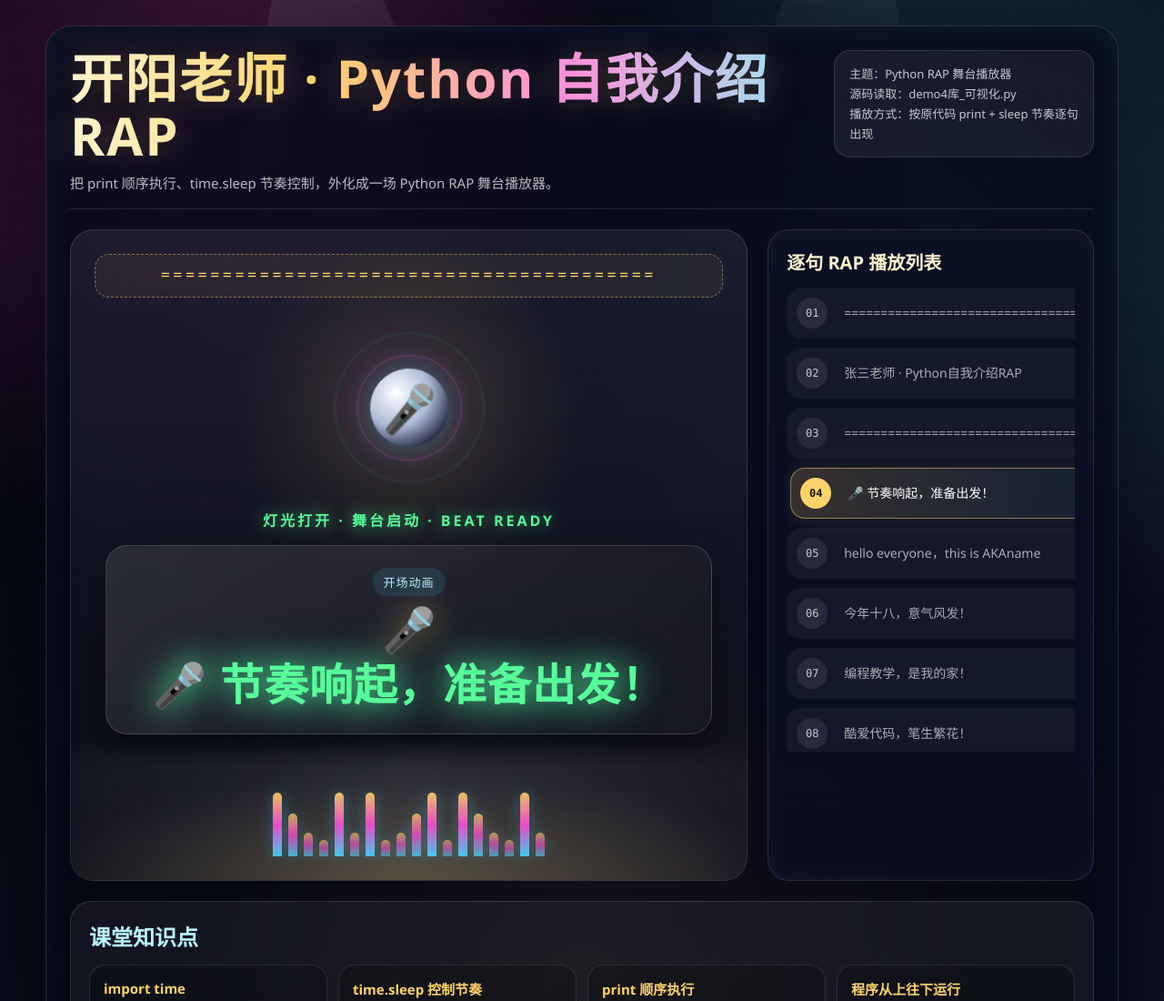
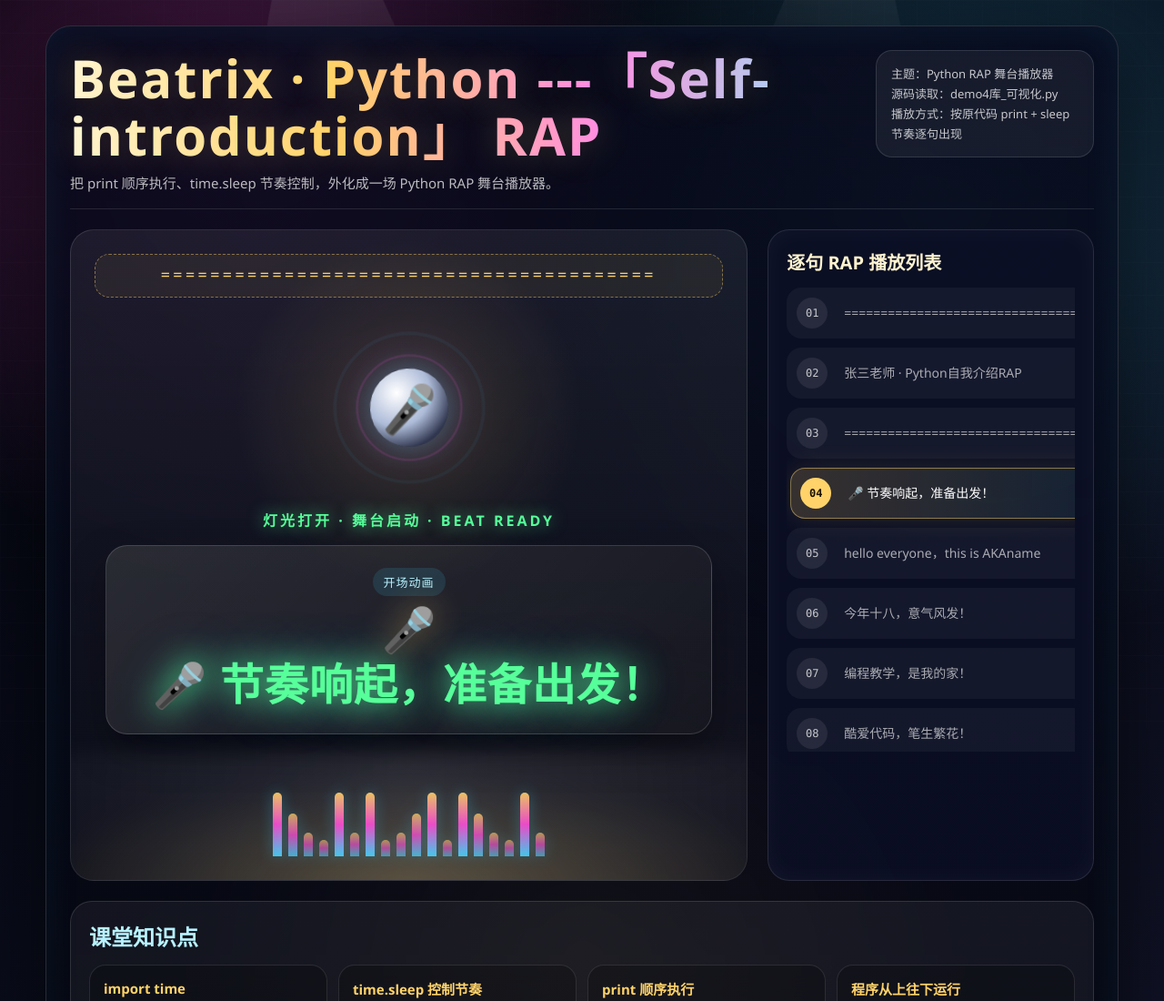
Before and after one commit to Beatrix-source/Beatrix-source.github.io, a plain HTML site: page Portfolio/RAP舞台_HTML外化展示.html in a window 1280 px wide. Shown: the top 1100 px of the page at 91% size. Drawn offline with Linux system fonts and the light colour scheme.

```diff
--- a/Portfolio/RAP舞台_HTML外化展示.html
+++ b/Portfolio/RAP舞台_HTML外化展示.html
@@ -2,7 +2,7 @@
 <html lang="zh-CN">
 <head>
 <meta charset="UTF-8">
-<title>开阳老师 · Python 自我介绍 RAP</title>
+<title>Beatrix · Python ---「Self-introduction」 RAP</title>
 <meta name="viewport" content="width=device-width, initial-scale=1.0">
 <style>
 * {
@@ -559,7 +559,7 @@ body {
     <main class="stage-shell">
         <header class="stage-header">
             <div class="title-wrap">
-                <h1>开阳老师 · Python 自我介绍 RAP</h1>
+                <h1>Beatrix · Python ---「Self-introduction」 RAP</h1>
                 <p>把 print 顺序执行、time.sleep 节奏控制，外化成一场 Python RAP 舞台播放器。</p>
             </div>
             <div class="meta-card">
```
